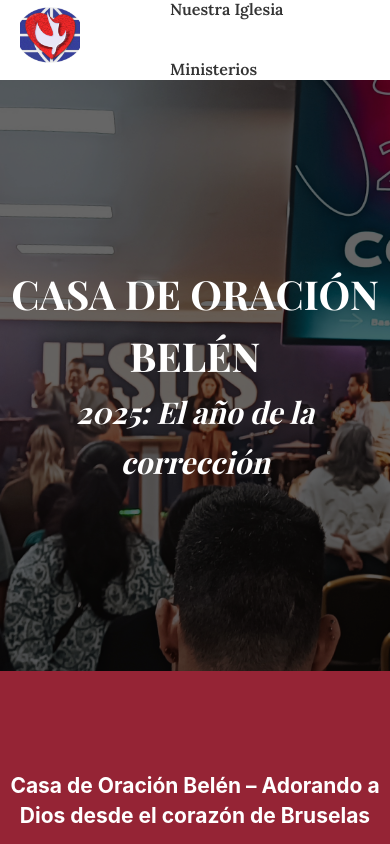
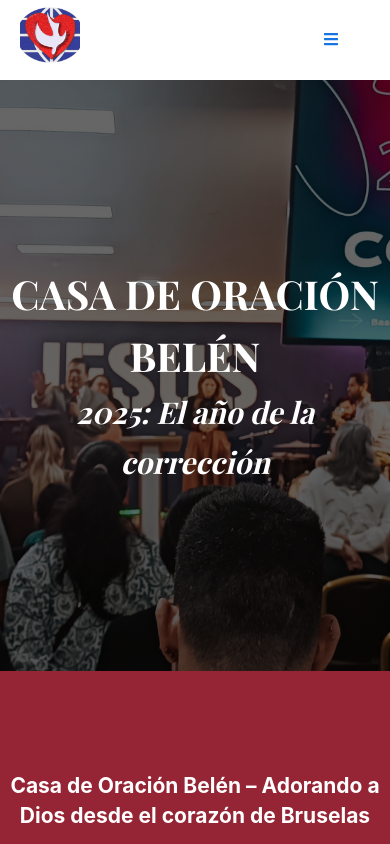
Before and after one commit to larguijo/mpb-web, a Next.js app: page / in a window 390 px wide. Shown: the top 844 px of the page. Built offline with nearby package versions, Linux system fonts and the light colour scheme.

Commit message:
Mobile navigation

```diff
--- a/src/components/Navigation.tsx
+++ b/src/components/Navigation.tsx
@@ -1,15 +1,71 @@
-import { Navbar, Nav } from "rsuite";
+import { useState, useEffect } from "react";
+import { IconButton, Drawer, Navbar, Nav, Stack, useMediaQuery } from "rsuite";
+import { FaBars } from "react-icons/fa";
 import styles from "@/styles/Navigation.module.css";
 
-const navigationOptions = [
+type NavigationOption = {
+  href: string;
+  label: string;
+};
+
+const navigationOptions: NavigationOption[] = [
   { label: "Nuestra Iglesia", href: "/acerca-de" },
   { label: "Ministerios", href: "/ministerios" },
 ];
-const Navigation = () => {
+
+type NavigationOptionsProps = {
+  options: NavigationOption[];
+};
+
+const MobileNavigation = ({ options }: NavigationOptionsProps) => {
+  const [open, setOpen] = useState<boolean>();
+
+  if (!open) {
     return (
-    <Navbar className={styles.navigation}>
+      <Navbar className={`${styles.navigation} ${styles.mobile}`}>
         <Nav>
-        {navigationOptions.map(({ label, href }) => (
+          <Nav.Item
+            className={styles.navigationItem}
+            onClick={() => setOpen(true)}
+          >
+            <IconButton circle icon={<FaBars />} appearance="link" size="lg" />
+          </Nav.Item>
+        </Nav>
+      </Navbar>
+    );
+  }
+  return (
+    <Drawer
+      placement="top"
+      open={open}
+      onClose={() => setOpen(false)}
+      closeButton
+    >
+      <Drawer.Body>
+        <Navbar className={`${styles.navigation}`}>
+          <Nav>
+            <Stack direction="column">
+              {options.map(({ label, href }) => (
+                <Nav.Item
+                  key={href}
+                  className={styles.navigationItem}
+                  href={href}
+                >
+                  {label}
+                </Nav.Item>
+              ))}
+            </Stack>
+          </Nav>
+        </Navbar>
+      </Drawer.Body>
+    </Drawer>
+  );
+};
+
+const DesktopNavigation = ({ options }: NavigationOptionsProps) => (
+  <Navbar className={`${styles.navigation}`}>
+    <Nav>
+      {options.map(({ label, href }) => (
         <Nav.Item key={href} className={styles.navigationItem} href={href}>
           {label}
         </Nav.Item>
@@ -17,6 +73,17 @@ const Navigation = () => {
     </Nav>
   </Navbar>
 );
+
+const Navigation = () => {
+  const [isMobile] = useMediaQuery("(max-width: 700px)");
+  const [isClient, setIsClient] = useState<boolean>(false);
+  const NavigationWrapper =
+    isMobile && isClient ? MobileNavigation : DesktopNavigation;
+
+  useEffect(() => {
+    setIsClient(true); // Ensures rendering only happens on the client
+  }, []);
+  return <NavigationWrapper options={navigationOptions} />;
 };
 
 export default Navigation;
--- a/src/styles/Navigation.module.css
+++ b/src/styles/Navigation.module.css
@@ -15,3 +15,11 @@
 .navigation .navigationItem {
   padding: 30px 20px;
 }
+
+.mobile {
+  color: black;
+}
+
+.navigation.mobile {
+  margin-right: 0px;
+}
```
Lines whose indentation alone changed are shown as unchanged.
